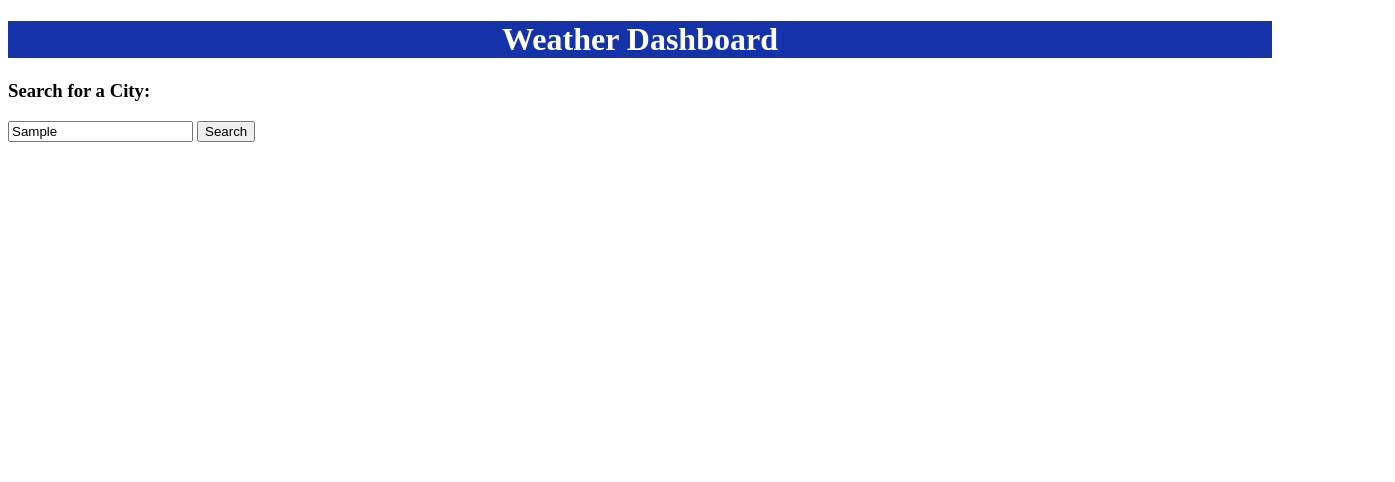
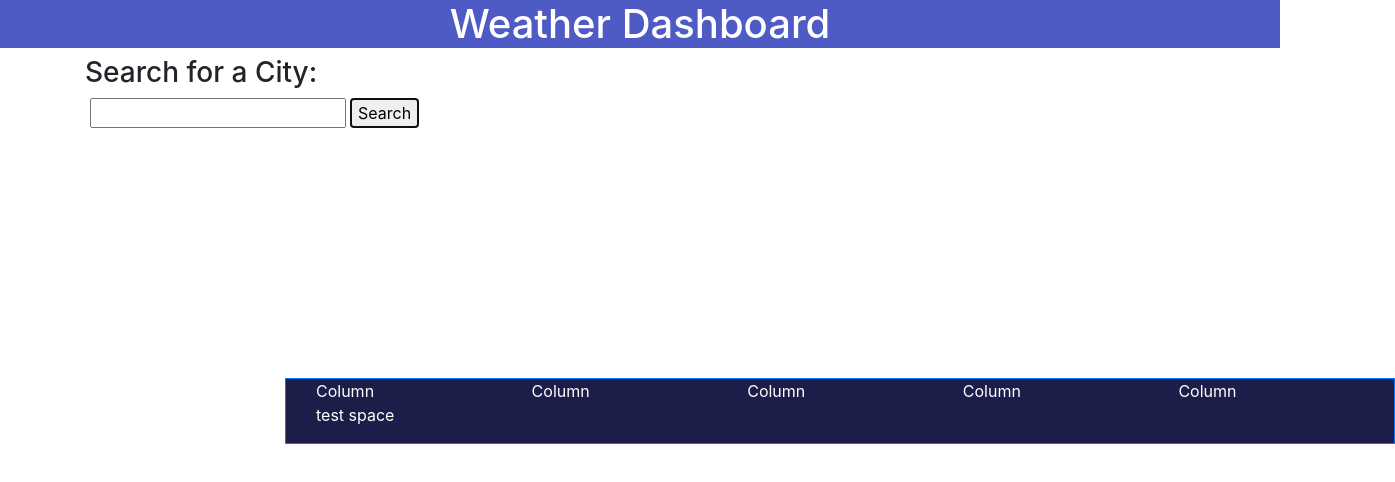
Before and after one commit to senaygebrat/Weather-Dashboard, a plain HTML site: page index.html in a window 1280 px wide. Both pictures are taken after typing "Sample" into the empty fields and a click on the button "Search". Shown: the whole page, 1395 px wide, since content can reach past the window. Drawn offline with nearby package versions, Linux system fonts and the light colour scheme; no server answers.

Commit message:
added functionality to js

```diff
--- a/assets/css/style.css
+++ b/assets/css/style.css
@@ -1,5 +1,18 @@
 h1 {
-    background-color: #1533A8;
-    color: white;
+    background-color: rgb(79, 91, 197);
     text-align: center;
 }
+
+header {
+    color: white;
+}
+
+.row-cols-5 {
+    margin-top: 250px;
+    margin-left: 200px;
+}
+
+.border-primary {
+    background-color: rgb(29, 29, 74);
+    color: white;
+}
--- a/assets/js/script.js
+++ b/assets/js/script.js
@@ -1,10 +1,12 @@
-var key = "fba17daf9cbeec5b417e3dbe0642cbd1";
+var apiKey = "fba17daf9cbeec5b417e3dbe0642cbd1";
 var currentCity = document.getElementById("current-city");
 var searchHistory = document.getElementById("search-history");
 var forecast = document.getElementById("forecast");
 var cityInput = document.getElementById("city");
 var search = document.getElementById("submit-search")
 //create elements for all displayed data
+// https://api.openweathermap.org/data/2.5/weather?lat=44.34&lon=10.99&appid={API key}
+// https://api.openweathermap.org/data/2.5/weather?
 
 
 function getApi(){
@@ -22,27 +24,45 @@ var sjc = 'https://api.openweathermap.org/data/2.5/forecast?lat=37.338207&lon=-1
             var cityName = document.createElement('h3');
             var date = document.createElement('p');
         }
-
     })
 }
 
 function currentDay(city){
-    var currentDayURL = "https://api.openweathermap.org/data/2.5/weather?q=" + city + "&appid=" + key;
+    var currentDayURL = "https://api.openweathermap.org/data/2.5/weather?q=" + city + "&appid=" + apiKey + "&units=imperial";
+    fetch(currentDayURL)
+    .then(function(res){
+        return res.json();
+    })
+    .then(function(data){
+        console.log(JSON.stringify(data));
+        document.getElementById("current-city").textContent = "";
+        var tempP = document.createElement("p");
+        tempP.textContent = "Temp: " + data.main.temp;
+        document.getElementById("current-city").append(tempP)
+        getForecast(data.coord.lat, data.coord.lon);
+    });
+
+
 //api call for current day, fetch (line 12)
 //pass the data
 
 }
 
-function getForecast(city){
+function getForecast(lat, lon){
+    var forecastURL = `https://api.openweathermap.org/data/2.5/forecast?lat="${lat}&lon=${lon}&appid=${apiKey}&units=imperial`; //need to change to line 31
+
+    fetch(forecastURL)
+    .then(function(res){
+        return res.json();
+    })
+    .then(function(data){
+        console.log(JSON.stringify(data));
+    });
 
 }
-
-
 function displayForecast(data){
 
 }
-
-
 function displayCurrentDay(data){
     //create var for data. temperature humidity etc
     //call created element var's, and append var that hold
@@ -50,15 +70,58 @@ function displayCurrentDay(data){
     //append those elements with data to div
 
 }
+getApi();
+
+function saveCities(searchCity)
+{
+    var cities = JSON.parse(localStorage.getItem("city")) || [];
+    cities.push(searchCity);
+    localStorage.setItem("city", JSON.stringify(cities));
+}
+
+search.addEventListener("click", function(event){
+    event.preventDefault();
+
+    //VARIABLES
+
+    //declaring variable for city input
+    var searchCity = cityInput.value;
+    cityInput.value = "";
+    currentDay(searchCity);
+    saveCities(searchCity);
+    //getForecast(searchCity);
+    //variable for api url
+    // var cityUrl = "https://api.openweathermap.org/data/2.5/weather?q=" + searchCity + "&appid=" + apiKey;
+    //variable for
+    // var fiveForecastUrl = "https://api.openweathermap.org/data/2.5/weather?q=" + searchCity + "&appid=" + apiKey;
+    //variables by day for forecast
+    // var day1 = moment().add(1,"day").format("MMM Do YY");
+    // var day2 = moment().add(2,"day").format("MMM Do YY");
+    // var day3 = moment().add(3,"day").format("MMM Do YY");
+    // var day4 = moment().add(4,"day").format("MMM Do YY");
+    // var day5 = moment().add(5,"day").format("MMM Do YY");
+    // var today = moment().format("MMM Do YY");
 
 
-getApi();
+    //FUNCTIONALITY
 
-search.addEventListener("click", function(event){
-    event.preventDefault()
-    var searchCity = cityInput.value;
-    currentDay(searchCity)
-    getForecast(searchCity)
+// once Search is clicked ...
+// condition statement in case searchCity is blank (what do i want it to do) -- refgresh / display "Invalid search"
+
+
+// ELSE -- USING searchCity var
+// API GET request for today
+        // Mock up Example: Where it shows Atlanta/day/temp/humid/winds
+        // display city, cityurl.temp   .humid   .wind
+        // add info to html element based on id
+
+//API GET request for 5 day forecast (day1,2,3,4,5,)
+        // Mock up Example: 5 day Forecast:
+        // use day var to make api call and display based on date
+        // add info to html element based on id
+
+
+
 })
 
 
--- a/index.html
+++ b/index.html
@@ -4,6 +4,12 @@
     <meta charset="UTF-8" />
     <meta http-equiv="X-UA-Compatible" content="IE=edge" />
     <meta name="viewport" content="width=device-width, initial-scale=1.0" />
+    <link
+      rel="stylesheet"
+      href="https://stackpath.bootstrapcdn.com/bootstrap/4.1.3/css/bootstrap.min.css"
+      integrity="sha384-MCw98/SFnGE8fJT3GXwEOngsV7Zt27NXFoaoApmYm81iuXoPkFOJwJ8ERdknLPMO"
+      crossorigin="anonymous"
+    />
     <link rel="stylesheet" href="./assets/css/style.css" />
     <title>Weather Dashboard</title>
   </head>
@@ -12,7 +18,7 @@
       <h1>Weather Dashboard</h1>
     </header>
 
-    <div>
+    <div class="container">
       <h3>Search for a City:</h3>
       <form id="search">
         <label class="form-label" for="city"></label>
@@ -22,7 +28,21 @@
     </div>
     <div id="current-city"></div>
     <div id="search-history"></div>
-    <div id="forecast"></div>
+    <div id="forecast">
+      <div class="container">
+        <div class="row row-cols-5 col border border-primary">
+          <div class="col">
+            Column
+            <p>test space</p>
+          </div>
+          <div class="col">Column</div>
+          <div class="col">Column</div>
+          <div class="col">Column</div>
+          <div class="col">Column</div>
+        </div>
+      </div>
+    </div>
+
     <script src="./assets/js/script.js"></script>
   </body>
 </html>
```
Also changed, not shown: 1 other file.
